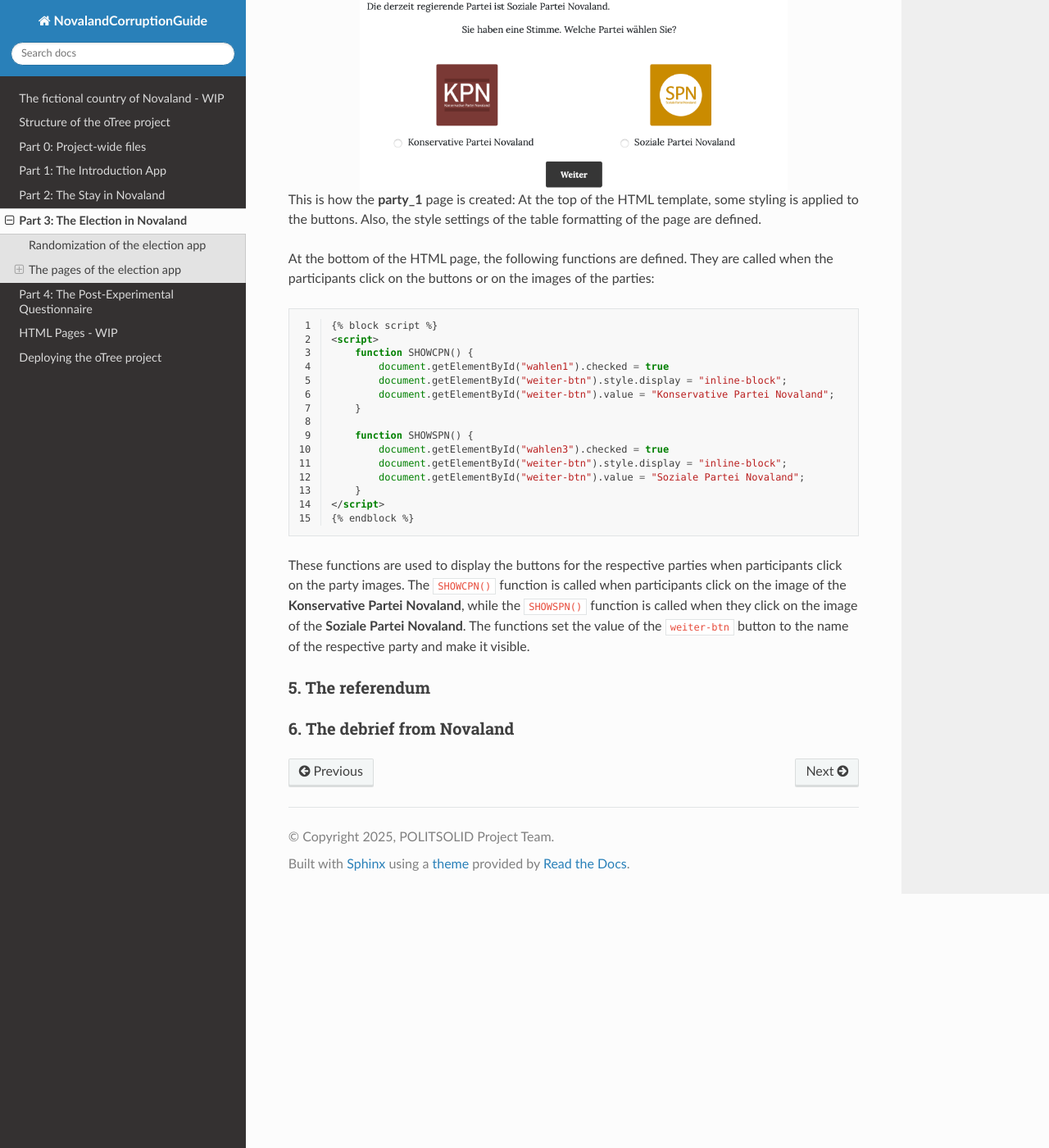
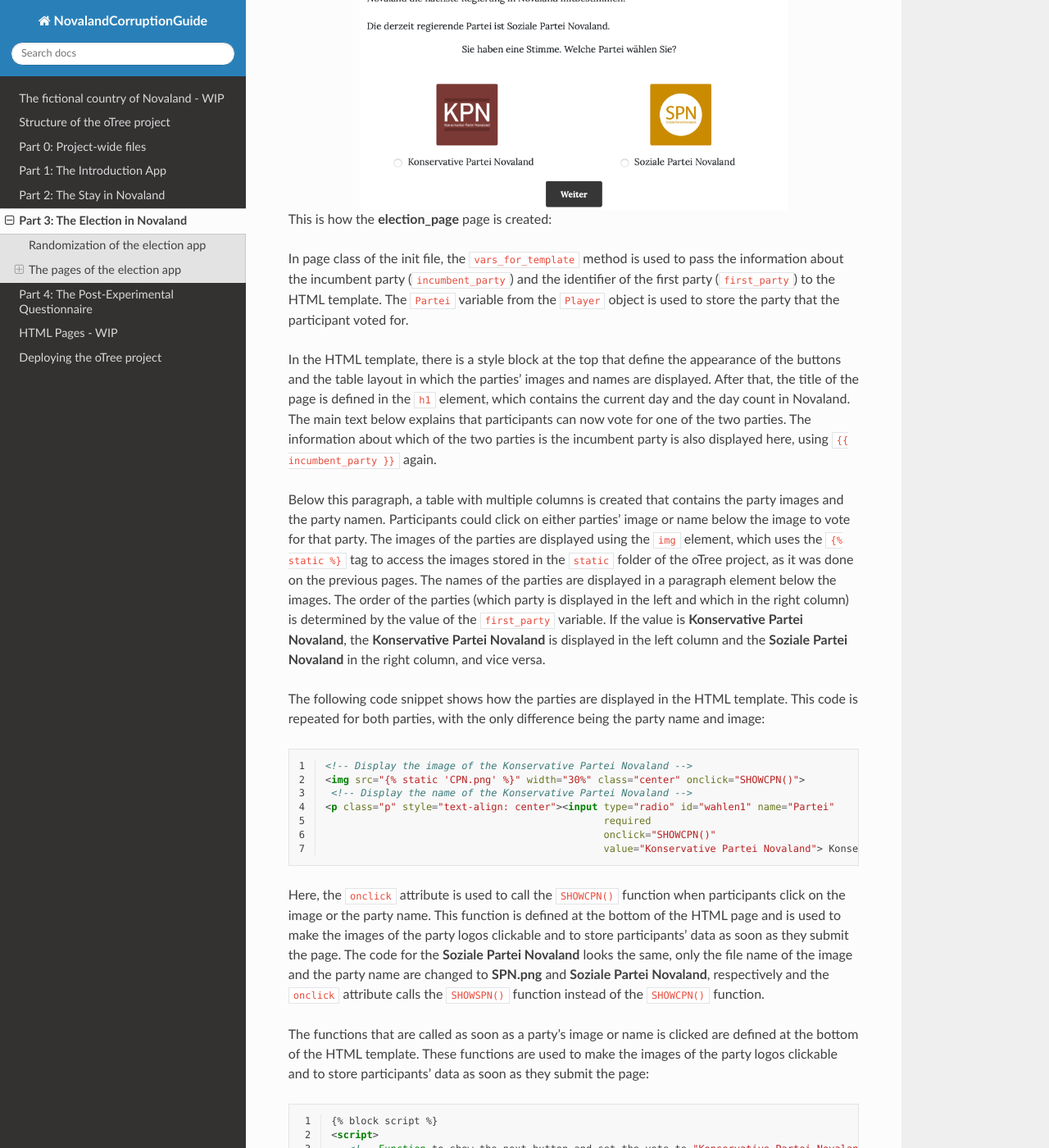
Before and after one commit to chapkovski/NovalandCorruptionGuide, a Sphinx documentation site: the page built from docs/source/CodeStructureElection.rst, in a window 1280 px wide and 1400 px high, scrolled down 4136 px. Shown: the whole window at 82% size. Built offline with Sphinx 7.4.7 and the Read the Docs theme 3.1.0, drawn with Linux system fonts in a browser that asks for light colours; some of the changed text lies outside the part shown.

Commit message:
wip election

```diff
--- a/docs/source/CodeStructureElection.rst
+++ b/docs/source/CodeStructureElection.rst
@@ -146,7 +146,7 @@ The images of the parties are stored in the :code:`static` folder of the oTree p
 After participants were introduced to the two parties, they were directed to the **voting_page** page. On this page, they could cast their vote for one of the two parties. This page follows a similar logic as the party pages, also embedding randomized orders and conditional statements to display the correct party name and image. It is more complex, however, including clickable images and buttons that participants could use to cast their vote. And a table-like layout to display the ballot.
 
 The layout of the page is structured like so: As always, the header of the page is defined in the :code:`h1` element, which contains the current day and the day count in Novaland. The main text below explains that participants can now vote for one of the two parties. The information about which of the two parties is the incumbent party is also displayed here, using :code:`{{ incumbent_party }}` again.
-Below this explanatory text, a column is created that contains the party image and the party name. Participants could click on either parties' image or name below the image to vote for that party. On the bottom of the page there is a button that participants can click to continue to the next page.
+Below this explanatory text, a table with multiple columns is created that contains the party image and the party name. Participants could click on either parties' image or name below the image to vote for that party. On the bottom of the page there is a button that participants can click to continue to the next page.
 
 This is what the ballot page looks like:
 
@@ -157,33 +157,60 @@ This is what the ballot page looks like:
 
 
 
-This is how the **party_1** page is created:
-At the top of the HTML template, some styling is applied to the buttons. Also, the style settings of the table formatting of the page are defined.
+This is how the **election_page** page is created:
 
+In page class of the init file, the :code:`vars_for_template` method is used to pass the information about the incumbent party (:code:`incumbent_party`) and the identifier of the first party (:code:`first_party`) to the HTML template. The :code:`Partei` variable from the :code:`Player` object is used to store the party that the participant voted for.
 
+In the HTML template, there is a style block at the top that define the appearance of the buttons and the table layout in which the parties' images and names are displayed. After that, the title of the page is defined in the :code:`h1` element, which contains the current day and the day count in Novaland. The main text below explains that participants can now vote for one of the two parties. The information about which of the two parties is the incumbent party is also displayed here, using :code:`{{ incumbent_party }}` again.
 
-At the bottom of the HTML page, the following functions are defined. They are called when the participants click on the buttons or on the images of the parties:
+Below this paragraph, a table with multiple columns is created that contains the party images and the party namen. Participants could click on either parties' image or name below the image to vote for that party. The images of the parties are displayed using the :code:`img` element, which uses the :code:`{% static %}` tag to access the images stored in the :code:`static` folder of the oTree project, as it was done on the previous pages. The names of the parties are displayed in a paragraph element below the images. The order of the parties (which party is displayed in the left and which in the right column) is determined by the value of the :code:`first_party` variable. If the value is **Konservative Partei Novaland**, the **Konservative Partei Novaland** is displayed in the left column and the **Soziale Partei Novaland** in the right column, and vice versa.
+
+The following code snippet shows how the parties are displayed in the HTML template. This code is repeated for both parties, with the only difference being the party name and image:
+
+.. code-block:: HTML
+   :linenos:
+
+   <!-- Display the image of the Konservative Partei Novaland -->
+   <img src="{% static 'CPN.png' %}" width="30%" class="center" onclick="SHOWCPN()">
+    <!-- Display the name of the Konservative Partei Novaland -->
+   <p class="p" style="text-align: center"><input type="radio" id="wahlen1" name="Partei"
+                                                  required
+                                                  onclick="SHOWCPN()"
+                                                  value="Konservative Partei Novaland"> Konservative Partei Novaland </p>
+
+Here, the :code:`onclick` attribute is used to call the :code:`SHOWCPN()` function when participants click on the image or the party name. This function is defined at the bottom of the HTML page and is used to make the images of the party logos clickable and to store participants' data as soon as they submit the page. The code for the **Soziale Partei Novaland** looks the same, only the file name of the image and the party name are changed to **SPN.png** and **Soziale Partei Novaland**, respectively and the :code:`onclick` attribute calls the :code:`SHOWSPN()` function instead of the :code:`SHOWCPN()` function.
+
+The functions that are called as soon as a party's image or name is clicked are defined at the bottom of the HTML template. These functions are used to make the images of the party logos clickable and to store participants' data as soon as they submit the page:
 
 .. code-block:: HTML
    :linenos:
 
    {% block script %}
    <script>
+      <!-- Function to show the next button and set the vote to "Konservative Partei Novaland" -->
        function SHOWCPN() {
+           <!-- Set the radio button for the Konservative Partei Novaland to checked -->
            document.getElementById("wahlen1").checked = true
+           <!-- Show the submit button -->
            document.getElementById("weiter-btn").style.display = "inline-block";
+           <!-- Set the value of the submit button to the name of the Konservative Partei Novaland -->
+           <!-- Meaning that their vote is cast for this party as soon as they click on the next button -->
            document.getElementById("weiter-btn").value = "Konservative Partei Novaland";
        }
-
+      <!-- Function to show the next button and set the vote to "Soziale Partei Novaland" -->
        function SHOWSPN() {
+           <!-- Set the radio button for the Soziale Partei Novaland to checked -->
            document.getElementById("wahlen3").checked = true
+           <!-- Show the submit button -->
            document.getElementById("weiter-btn").style.display = "inline-block";
+           <!-- Set the value of the submit button to the name of the Soziale Partei Novaland -->
+           <!-- Meaning that their vote is cast for this party as soon as they click on the next button -->
            document.getElementById("weiter-btn").value = "Soziale Partei Novaland";
        }
    </script>
    {% endblock %}
 
-These functions are used to display the buttons for the respective parties when participants click on the party images. The :code:`SHOWCPN()` function is called when participants click on the image of the **Konservative Partei Novaland**, while the :code:`SHOWSPN()` function is called when they click on the image of the **Soziale Partei Novaland**. The functions set the value of the :code:`weiter-btn` button to the name of the respective party and make it visible.
+These functions are used to display the next button when participants click on the party images or names. The :code:`SHOWCPN()` function is called when participants click on the image or name of the **Konservative Partei Novaland**, while the :code:`SHOWSPN()` function is called when they click on the image or name of the **Soziale Partei Novaland**. The functions set the value of the :code:`weiter-btn` button to the name of the respective party and make it visible. This ensures a consistent user experience, as participants can click on either the party image or the party name to cast their vote.
 
 
 5. The referendum
```
Also changed, not shown: 5 other files.
